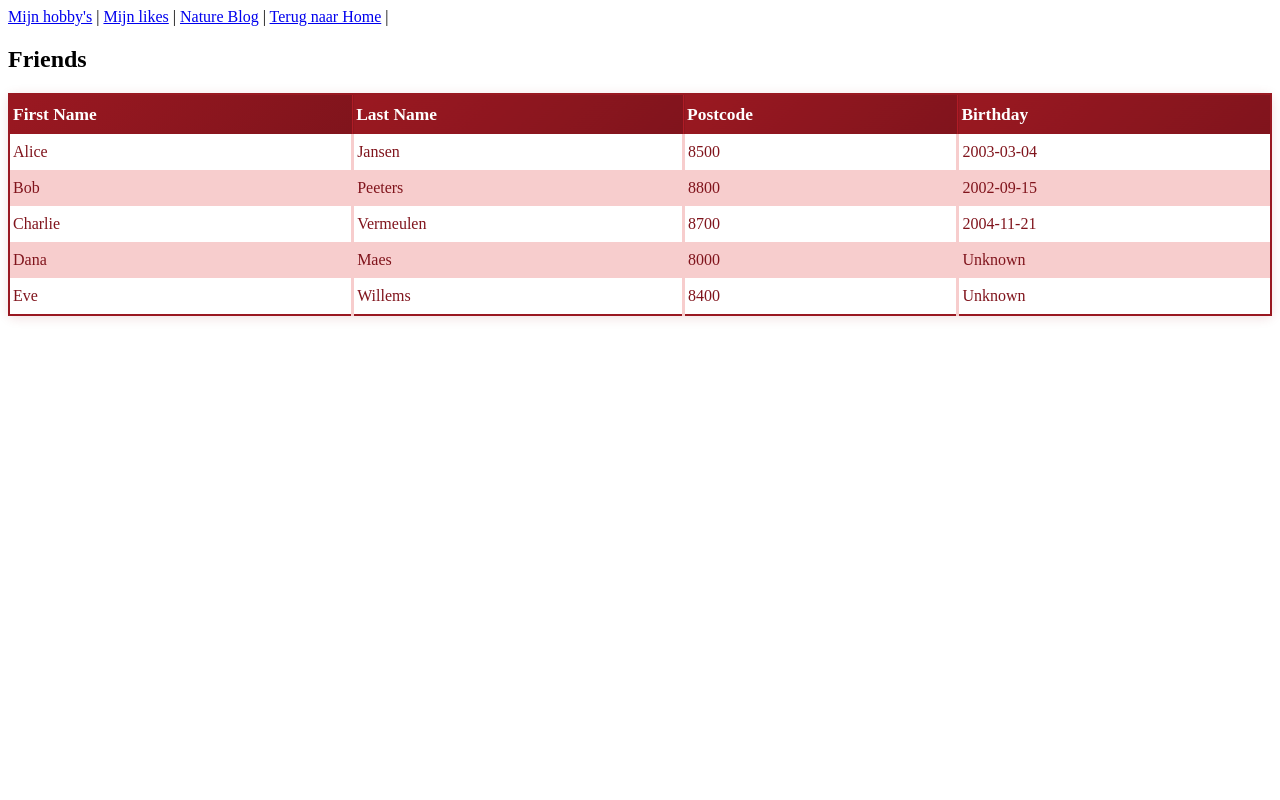
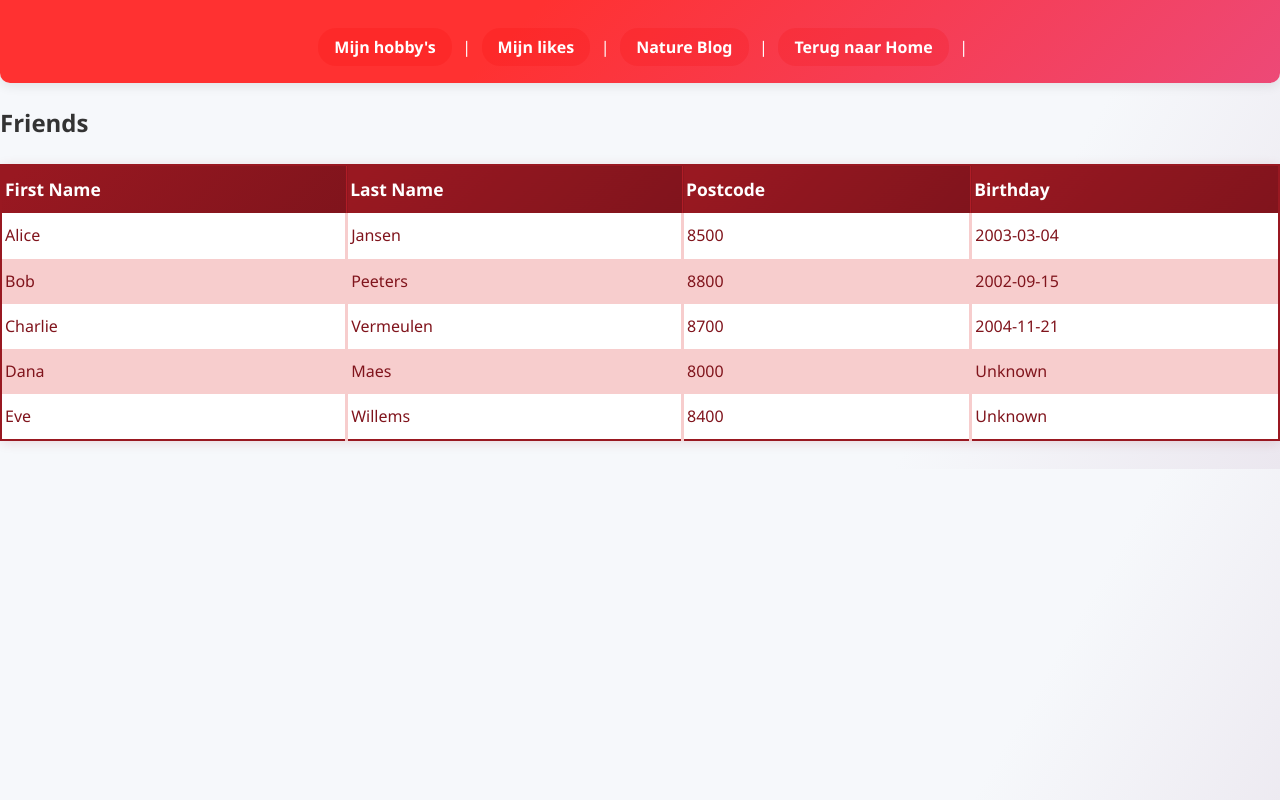
Before and after one commit to MoAchLaari/Webdevelopment, a plain HTML site: page Labo_7/Personelijk_Pagina/Friends.html in a window 1280 px wide. Drawn offline with Linux system fonts and the light colour scheme.

Commit message:
Update Friends.css

```diff
--- a/Labo_7/Personelijk_Pagina/Styles/Friends.css
+++ b/Labo_7/Personelijk_Pagina/Styles/Friends.css
@@ -1,3 +1,46 @@
+body {
+    font-family: "Segoe UI", Arial, sans-serif;
+    background: linear-gradient(120deg,#f6f8fb 75%,#ebe7ef 100%);
+    color: #333;
+    margin: 0;
+    padding: 0;
+    line-height: 1.7;
+}
+header {
+    background: linear-gradient(135deg, #FF3131 40%, #ed4977 100%);
+    color: white;
+    text-align: center;
+    padding: 1.3rem 0 0.8rem 0;
+    box-shadow: 0 3px 12px rgba(0,0,0,0.09);
+    border-bottom-left-radius: 10px;
+    border-bottom-right-radius: 10px;
+}
+header h1 {
+    margin-bottom: 0.18rem;
+    font-size: 2.1rem;
+    font-weight: 800;
+    text-shadow: 0 2px 6px rgba(110,14,31,0.07);
+}
+nav {
+    margin-top: 0.8rem;
+    margin-bottom: 0.6rem;
+}
+nav a {
+    color: #fff;
+    padding: 0.5em 1em;
+    margin: 0 0.4em;
+    border-radius: 18px;
+    font-weight: 600;
+    background: rgba(240,0,0,0.16);
+    text-decoration: none;
+    transition: background 0.12s, box-shadow 0.12s;
+}
+nav a:hover {
+    background: #f6d3d3;
+    color: #ef3434;
+    box-shadow: 0 0 6px #ffabab77;
+}
+
 .friends-table {
     border-collapse: collapse;
     width: 100%;
```
